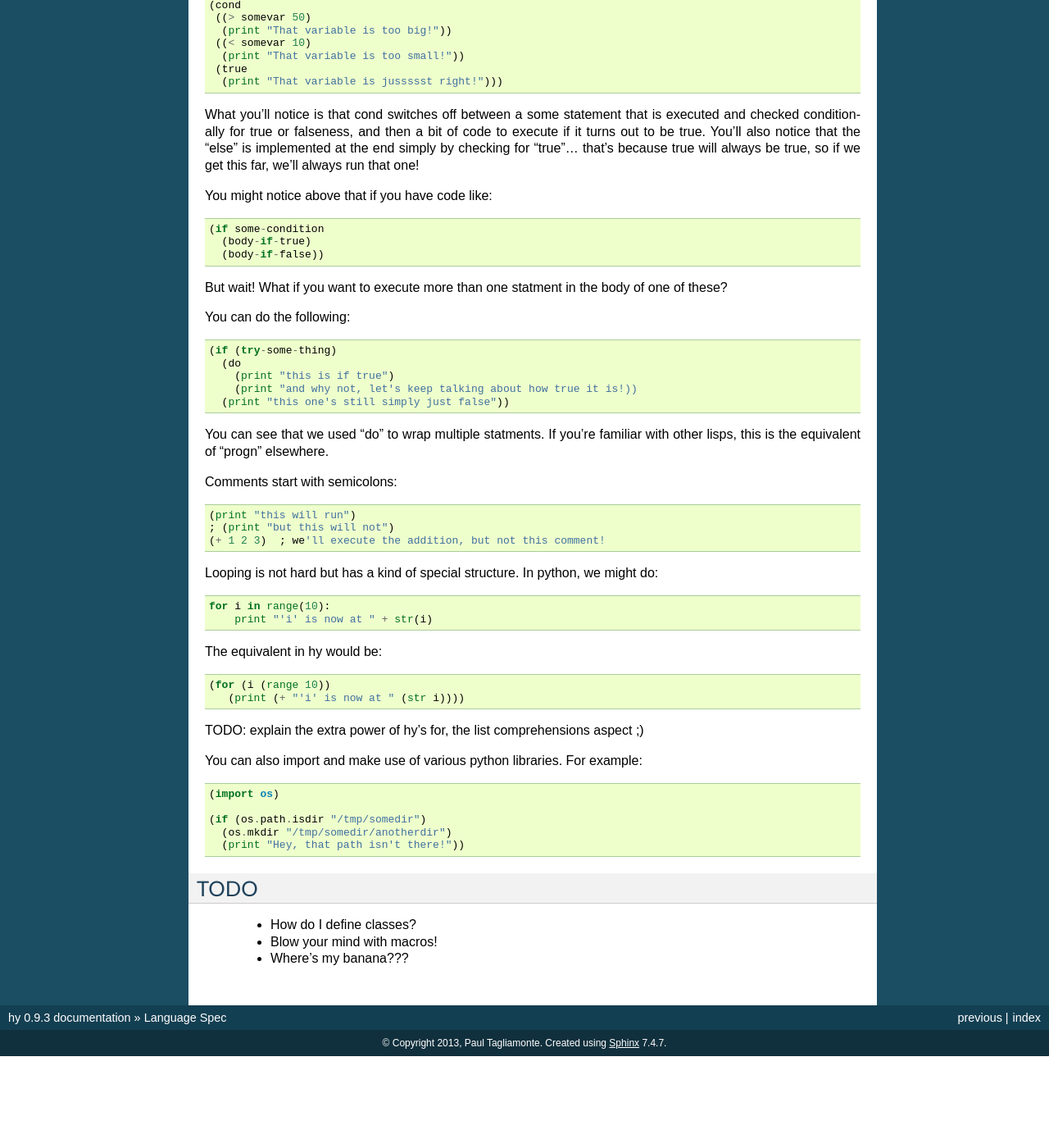
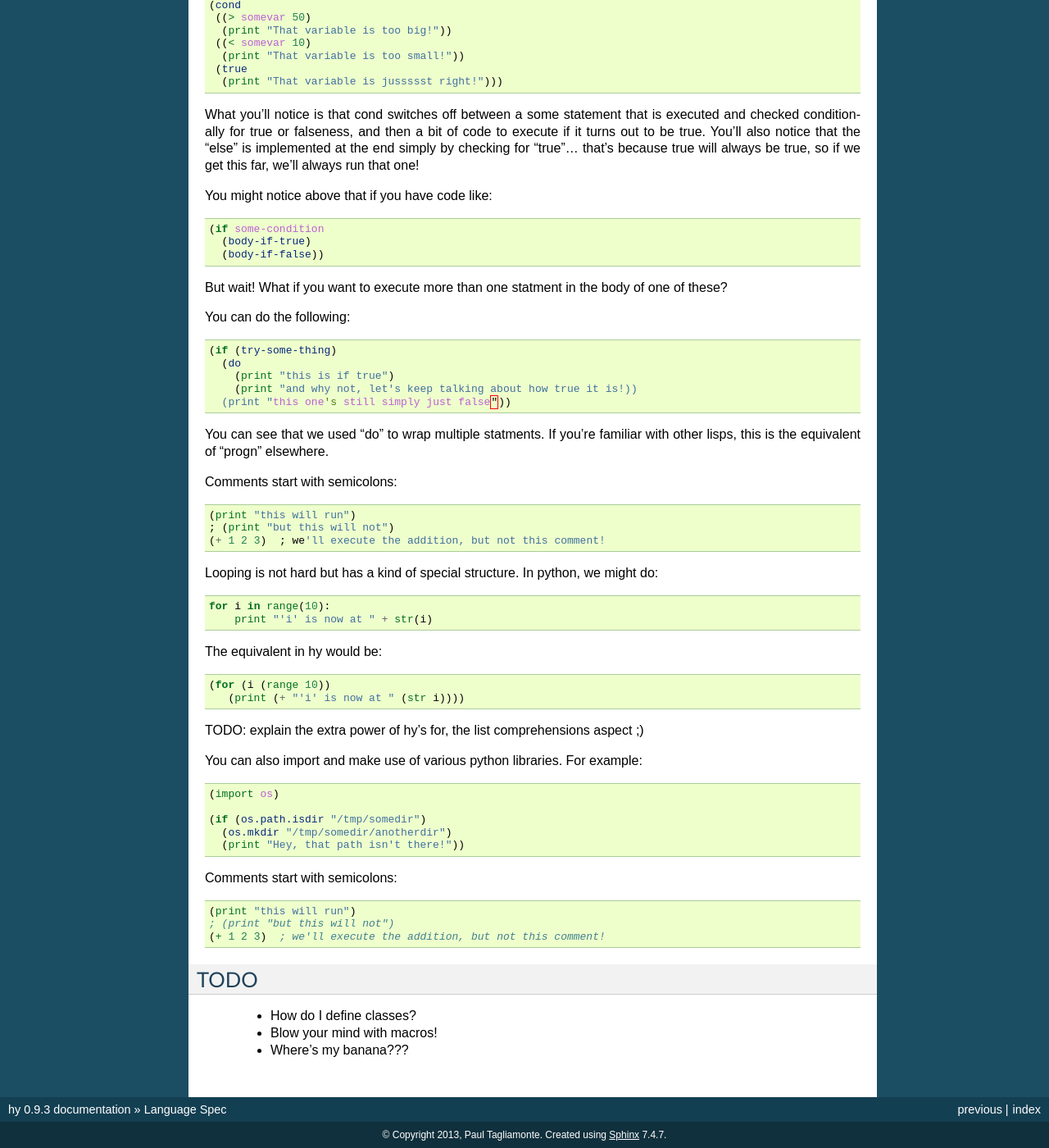
Before and after one commit to hylang/hy, a Sphinx documentation site: the page built from docs/language/index.rst, in a window 1280 px wide and 1400 px high, scrolled down 3556 px. Shown: the whole window at 82% size. Built offline with Sphinx 7.4.7, drawn with Linux system fonts in a browser that asks for light colours; before the commit the page ends 4844 px from its top, so only the background shows below that; some of the changed text lies outside the part shown.

Commit message:
Syntax highlight blocks as clj
* hy is close enough to clojure , we can (ab)use that for syntax
  highlighting code blocks
* fix "sphynx" spelling in requirements file

```diff
--- a/docs/language/index.rst
+++ b/docs/language/index.rst
@@ -22,29 +22,37 @@ Basic intro to lisp for pythonistas
 
 Okay, maybe you've never used lisp before, but you've used python!
 
-A "hello world" in hy is actually super simple.  Let's try it::
+A "hello world" in hy is actually super simple.  Let's try it:
 
-  (print "hello world")
+.. code-block:: clj
+
+   (print "hello world")
 
 See?  Easy!  As you may have guessed, this is the same as the python
 version of::
 
   print "hello world"
 
-To add up some super simple math, we could do::
+To add up some super simple math, we could do:
 
-  (+ 1 3)
+.. code-block:: clj
 
-Which would return 4 and would be the equivalent of::
+   (+ 1 3)
 
-  1 + 3
+Which would return 4 and would be the equivalent of:
+
+.. code-block:: clj
+
+   1 + 3
 
 What you'll notice is that the first item in the list is the function
 being called and the rest of the arguments are the arguments being
 passed in.  In fact, in hy (as with most lisps) we can pass in
-multiple arguments to the plus operator::
+multiple arguments to the plus operator:
 
-  (+ 1 3 55)
+.. code-block:: clj
+
+   (+ 1 3 55)
 
 Which would return 59.
 
@@ -54,9 +62,11 @@ is a great way to start learning lisp.  The main thing that's obvious
 about lisp is that there's a lot of parentheses.  This might seem
 confusing at first, but it isn't so hard.  Let's look at some simple
 math that's wrapped in a bunch of parentheses that we could enter into
-the hy interpreter::
+the hy interpreter:
 
-  (def result (- (/ (+ 1 3 88) 2) 8))
+.. code-block:: clj
+
+   (def result (- (/ (+ 1 3 88) 2) 8))
 
 This would return 37.  But why?  Well, we could look at the equivalent
 expression in python::
@@ -76,15 +86,17 @@ exercise first in python::
   # simplified to...
   result = 38
 
-Now let's try the same thing in hy::
+Now let's try the same thing in hy:
 
-  (def result (- (/ (+ 1 3 88) 2) 8))
-  ; simplified to...
-  (def result (- (/ 92 2) 8))
-  ; simplified to...
-  (def result (- 46 8))
-  ; simplified to...
-  (def result 38)
+.. code-block:: clj
+
+   (def result (- (/ (+ 1 3 88) 2) 8))
+   ; simplified to...
+   (def result (- (/ 92 2) 8))
+   ; simplified to...
+   (def result (- 46 8))
+   ; simplified to...
+   (def result 38)
 
 As you probably guessed, this last expression with "def" means to
 assign the variable "result" to 38.
@@ -115,14 +127,16 @@ If we ran this program, it might go like::
   What is your age? 38
   Hello Gary!  I see you are 38 years old.
 
-Now let's look at the equivalent hy program::
+Now let's look at the equivalent hy program:
 
-  (defn simple-conversation []
-     (print "Hello!  I'd like to get to know you.  Tell me about yourself!")
-     (def name (raw_input "What is your name? "))
-     (def age (raw_input "What is your age? "))
-     (print (+ "Hello " name "!  I see you are "
-                age " years old.")))
+.. code-block:: clj
+
+   (defn simple-conversation []
+      (print "Hello!  I'd like to get to know you.  Tell me about yourself!")
+      (def name (raw_input "What is your name? "))
+      (def age (raw_input "What is your age? "))
+      (print (+ "Hello " name "!  I see you are "
+                 age " years old.")))
 
 If you look at the above program, as long as you remember that the
 first element in each list of the program is the function (or
@@ -171,9 +185,11 @@ hy.  Let's experiment with this in the hy interpreter::
   {'dog': 'bark', 'cat': 'meow'}
 
 (You may notice that at present, the common lisp method of quoting
-things like so::
+things like so:
 
-  '(1 2 3)
+.. code-block:: clj
+
+   '(1 2 3)
 
 does not work.  Instead, use angle brackets as above.)
 
@@ -187,16 +203,20 @@ What's this?  Yes indeed, this is precisely the same as::
   " fooooo   ".strip()
 
 That's right... lisp with dot notation!  If we have this string
-assigned as a variable, we can also do the following::
+assigned as a variable, we can also do the following:
 
-  (def this-string " fooooo   ")
-  (this-string.strip)
+.. code-block:: clj
 
-What about conditionals?::
+   (def this-string " fooooo   ")
+   (this-string.strip)
 
-  (if (try-some-thing)
-    (print "this is if true")
-    (print "this is if false"))
+What about conditionals?:
+
+.. code-block:: clj
+
+   (if (try-some-thing)
+     (print "this is if true")
+     (print "this is if false"))
 
 As you can tell above, the first argument to if is a truth test, the
 second argument is a body if true, and the third argument (optional!)
@@ -214,15 +234,17 @@ called "cond".  In python, you might do something like::
   else:
       print "That variable is jussssst right!"
 
-In hy, you would do::
+In hy, you would do:
 
-  (cond
-   ((> somevar 50)
-    (print "That variable is too big!"))
-   ((< somevar 10)
-    (print "That variable is too small!"))
-   (true
-    (print "That variable is jussssst right!")))
+.. code-block:: clj
+
+   (cond
+    ((> somevar 50)
+     (print "That variable is too big!"))
+    ((< somevar 10)
+     (print "That variable is too small!"))
+    (true
+     (print "That variable is jussssst right!")))
 
 What you'll notice is that cond switches off between a some statement
 that is executed and checked conditionally for true or falseness, and
@@ -231,22 +253,26 @@ notice that the "else" is implemented at the end simply by checking
 for "true"... that's because true will always be true, so if we get
 this far, we'll always run that one!
 
-You might notice above that if you have code like::
+You might notice above that if you have code like:
 
-  (if some-condition
-    (body-if-true)
-    (body-if-false))
+.. code-block:: clj
+
+   (if some-condition
+     (body-if-true)
+     (body-if-false))
 
 But wait!  What if you want to execute more than one statment in the
 body of one of these?
 
-You can do the following::
+You can do the following:
 
-  (if (try-some-thing)
-    (do
-      (print "this is if true")
-      (print "and why not, let's keep talking about how true it is!))
-    (print "this one's still simply just false"))
+.. code-block:: clj
+
+   (if (try-some-thing)
+     (do
+       (print "this is if true")
+       (print "and why not, let's keep talking about how true it is!))
+     (print "this one's still simply just false"))
 
 You can see that we used "do" to wrap multiple statments.  If you're
 familiar with other lisps, this is the equivalent of "progn"
@@ -273,14 +299,23 @@ TODO: explain the extra power of hy's for, the list comprehensions
 aspect ;)
 
 You can also import and make use of various python libraries.  For
-example::
+example:
 
-  (import os)
+.. code-block:: clj
 
-  (if (os.path.isdir "/tmp/somedir")
-    (os.mkdir "/tmp/somedir/anotherdir")
-    (print "Hey, that path isn't there!"))
+   (import os)
 
+   (if (os.path.isdir "/tmp/somedir")
+     (os.mkdir "/tmp/somedir/anotherdir")
+     (print "Hey, that path isn't there!"))
+
+Comments start with semicolons:
+
+.. code-block:: clj
+
+   (print "this will run")
+   ; (print "but this will not")
+   (+ 1 2 3)  ; we'll execute the addition, but not this comment!
 
 
 TODO
--- a/requirements-dev.txt
+++ b/requirements-dev.txt
@@ -2,5 +2,5 @@ tox
 nose
 astor
 flake8
-sphynx
+Sphinx
 coverage
```
